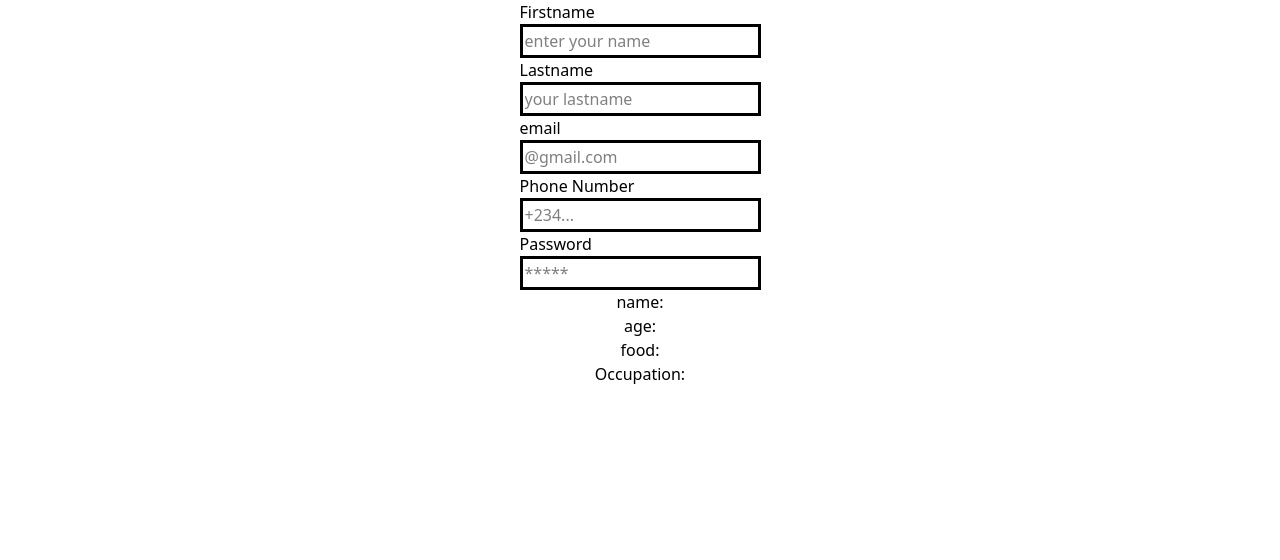
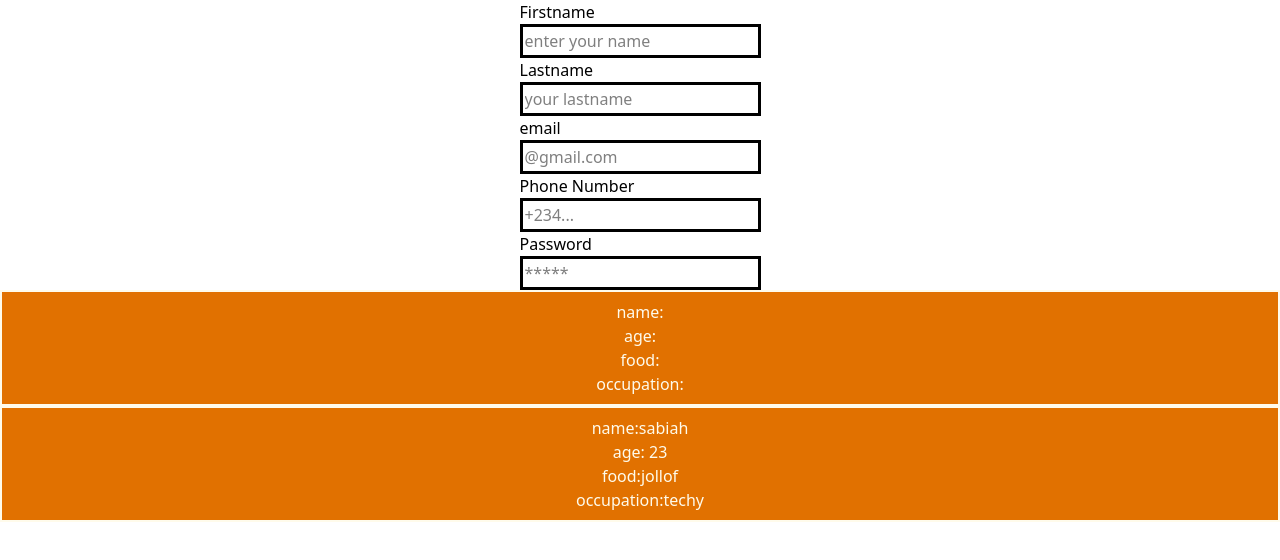
Before and after one commit to sabiahdk/contextApi, a React (Vite) app in the folder ContextApi/: page / in a window 1280 px wide. Shown: the top 560 px of the page. Built offline with nearby package versions, Linux system fonts and the light colour scheme.

Commit message:
first commit

```diff
--- a/ContextApi/src/App.jsx
+++ b/ContextApi/src/App.jsx
@@ -9,7 +9,7 @@ export const App = () => {
     <div>
          <Form/>
         <Props/>
-        <props name = "sabiah"  age = "23"  food = "jollof " color = "brown"  occupation = "techy"/>
+        <Props name = "sabiah"  age = "23"  food = "jollof " color = "brown"  occupation = "techy"/>
     </div>
   )
 }
--- a/ContextApi/src/Props/props.jsx
+++ b/ContextApi/src/Props/props.jsx
@@ -4,14 +4,12 @@ import React from 'react'
 
 const Props = (props) => {
   return (
-    <div className='flex-1/2 justify-items-center' >
+    <div className='zazflex-1/2 justify-items-center py-2 px-2 border-2 bg-amber-600 text-amber-50 ' >
           <h2>name:{props.name}</h2>
             <h2>age: {props.age}</h2>
              <h2>food:{props.food}</h2>
-          <h2>Occupation:{props.Techy}  </h2>
+          <h2>occupation:{props.occupation}</h2>
       </div>
-
-
 
   )
 }
```
